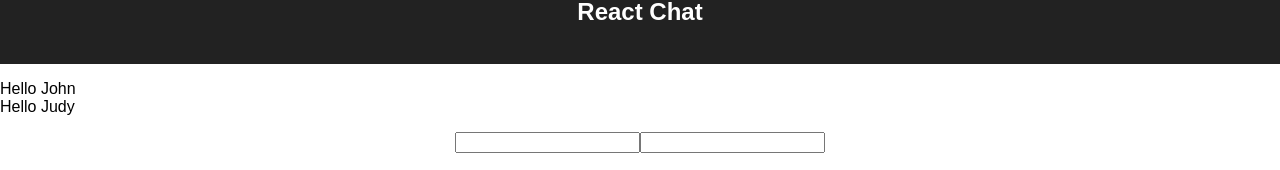
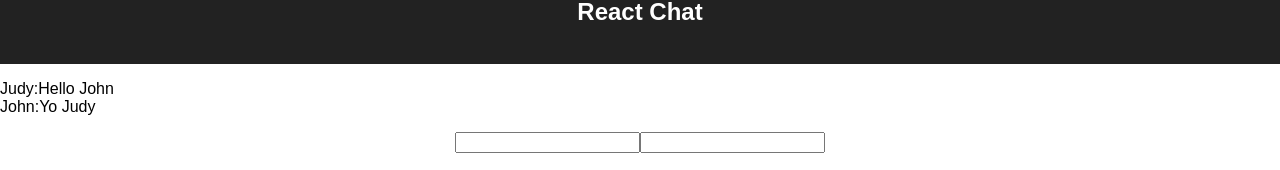
Before and after one commit to ModusCreateOrg/react-chat, a React (Create React App) app: page / in a window 1280 px wide. Shown: the part 126-296 px from the top of the page. Built offline with nearby package versions, Linux system fonts and the light colour scheme.

Commit message:
normalized message data

```diff
--- a/src/components/MessageList/index.js
+++ b/src/components/MessageList/index.js
@@ -3,16 +3,32 @@ import './style.css';
 
 export default class MessageList extends Component {
   state = {
-    messages: [
-      'Hello John',
-      'Hello Judy',
-    ]
+    messages: {
+      1: {
+        user: 'Judy',
+        text: 'Hello John',
+      },
+      2: {
+        user: 'John',
+        text: 'Yo Judy',
+      }
+    },
   };
 
   render() {
+    const { messages } = this.state;
+    const ids = Object.keys(messages);
+
     return (
       <ul className="message-list">
-        { this.state.messages.map((msg, idx) => <li key={idx}>{msg}</li>) }
+        {
+          ids.map(id => (
+            <li key={id}>
+              <span>{messages[id].user}:</span>
+              <span>{messages[id].text}</span>
+            </li>
+          ))
+        }
       </ul>
     );
   }
```
